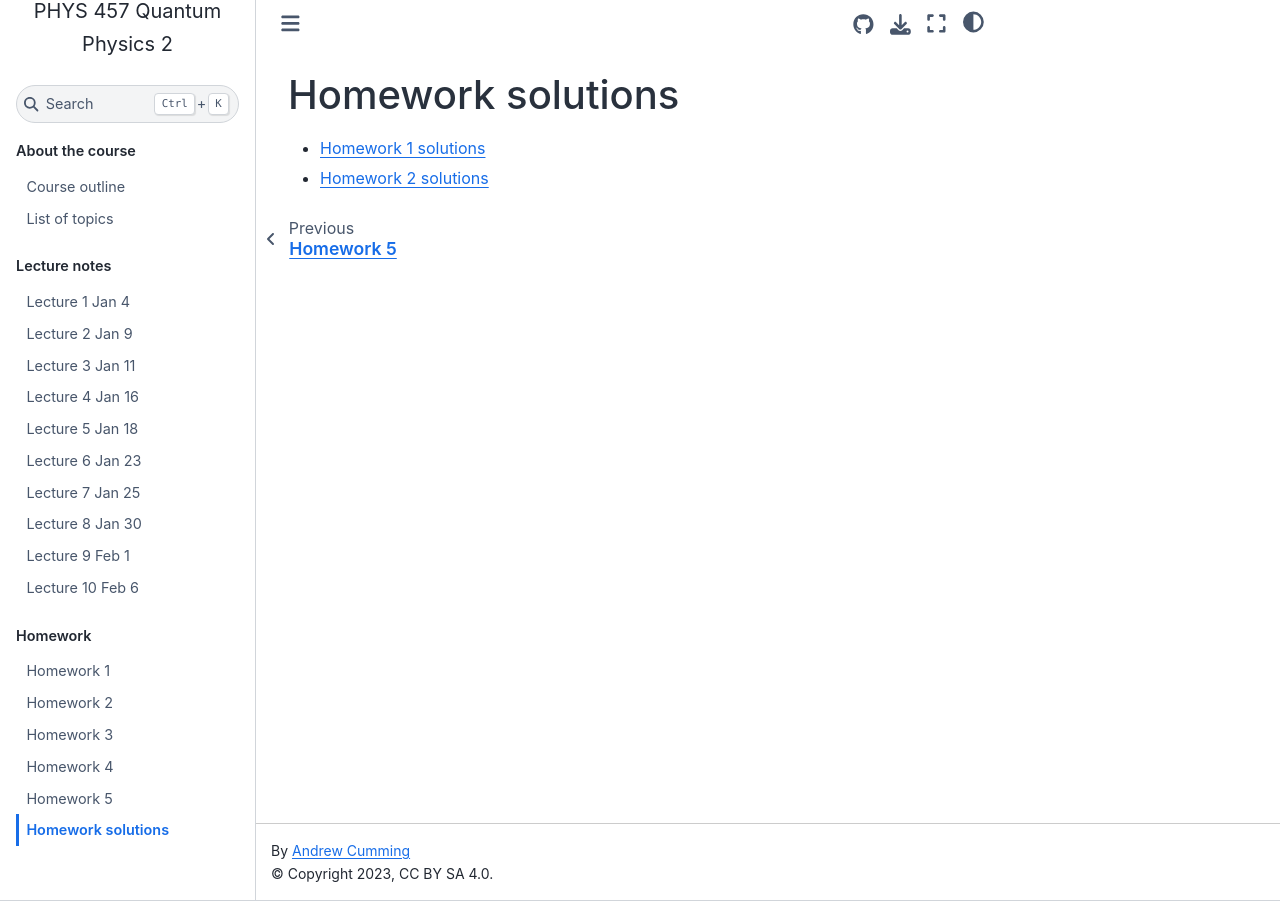
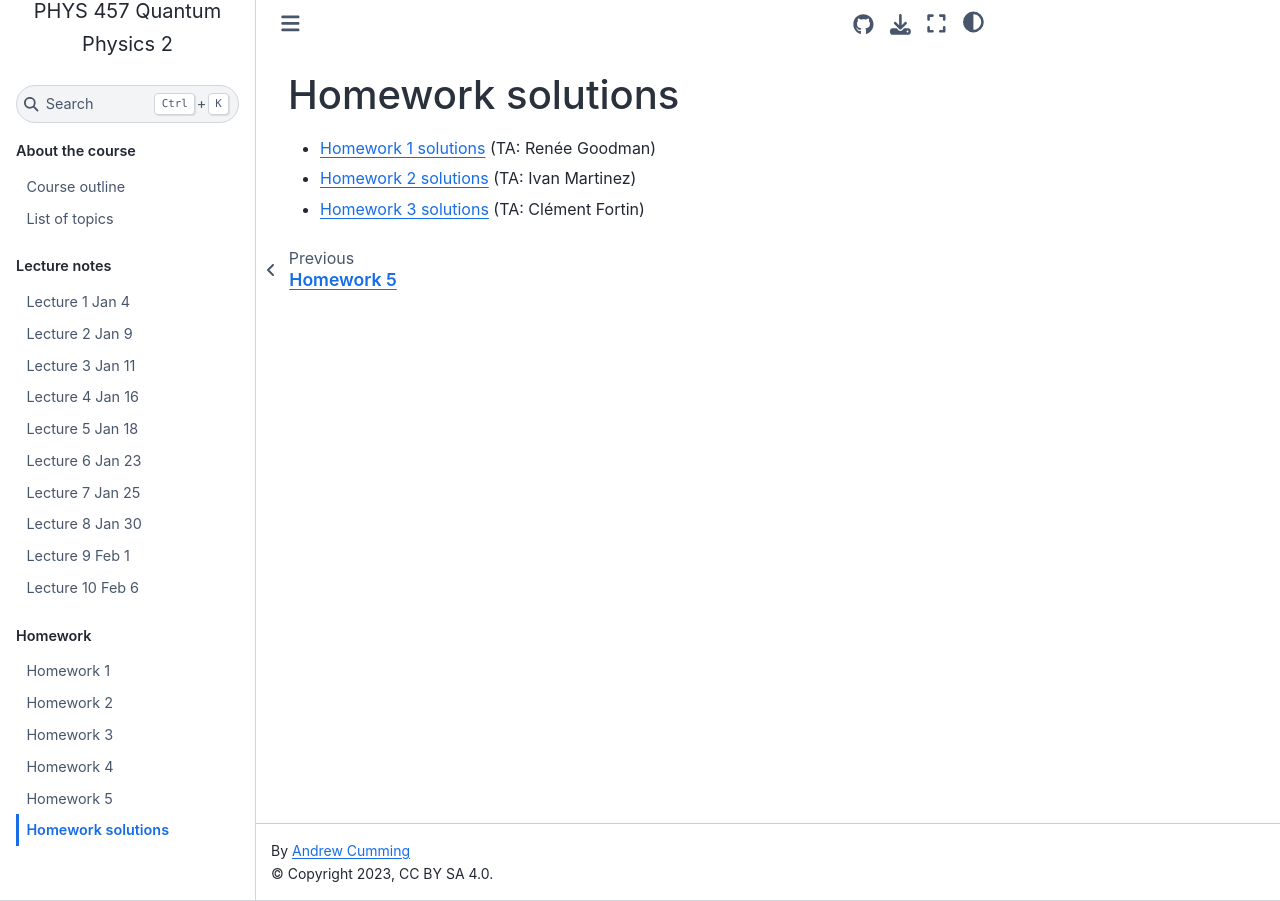
Before and after one commit to andrewcumming/phys457, a Jupyter Book: the page built from homework_solutions.md, in a window 1280 px wide. Built offline with Jupyter Book 1.0.4 settings and Sphinx 7.4.7 and the Sphinx Book theme 1.1.4, drawn with Linux system fonts in a browser that asks for light colours.

Commit message:
Add hw3 solutions

```diff
--- a/homework_solutions.md
+++ b/homework_solutions.md
@@ -1,5 +1,7 @@
 # Homework solutions
 
-- [Homework 1 solutions](https://github.com/andrewcumming/phys457/blob/main/hw1_solutions.pdf)
+- [Homework 1 solutions](https://github.com/andrewcumming/phys457/blob/main/hw1_solutions.pdf) (TA: Renée Goodman)
 
-- [Homework 2 solutions](https://github.com/andrewcumming/phys457/blob/main/hw2_solutions.pdf)
+- [Homework 2 solutions](https://github.com/andrewcumming/phys457/blob/main/hw2_solutions.pdf) (TA: Ivan Martinez)
+
+- [Homework 3 solutions](https://github.com/andrewcumming/phys457/blob/main/hw3_solutions.pdf) (TA: Clément Fortin)
```
